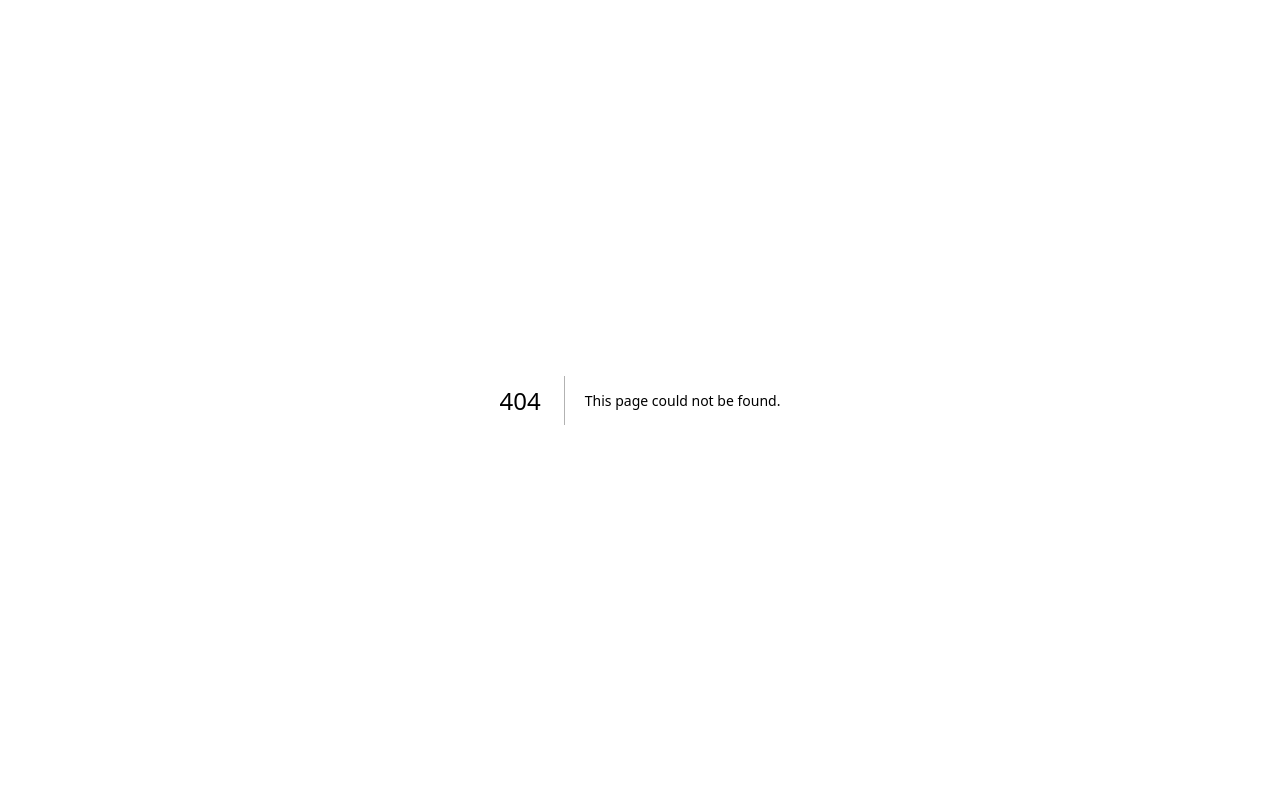
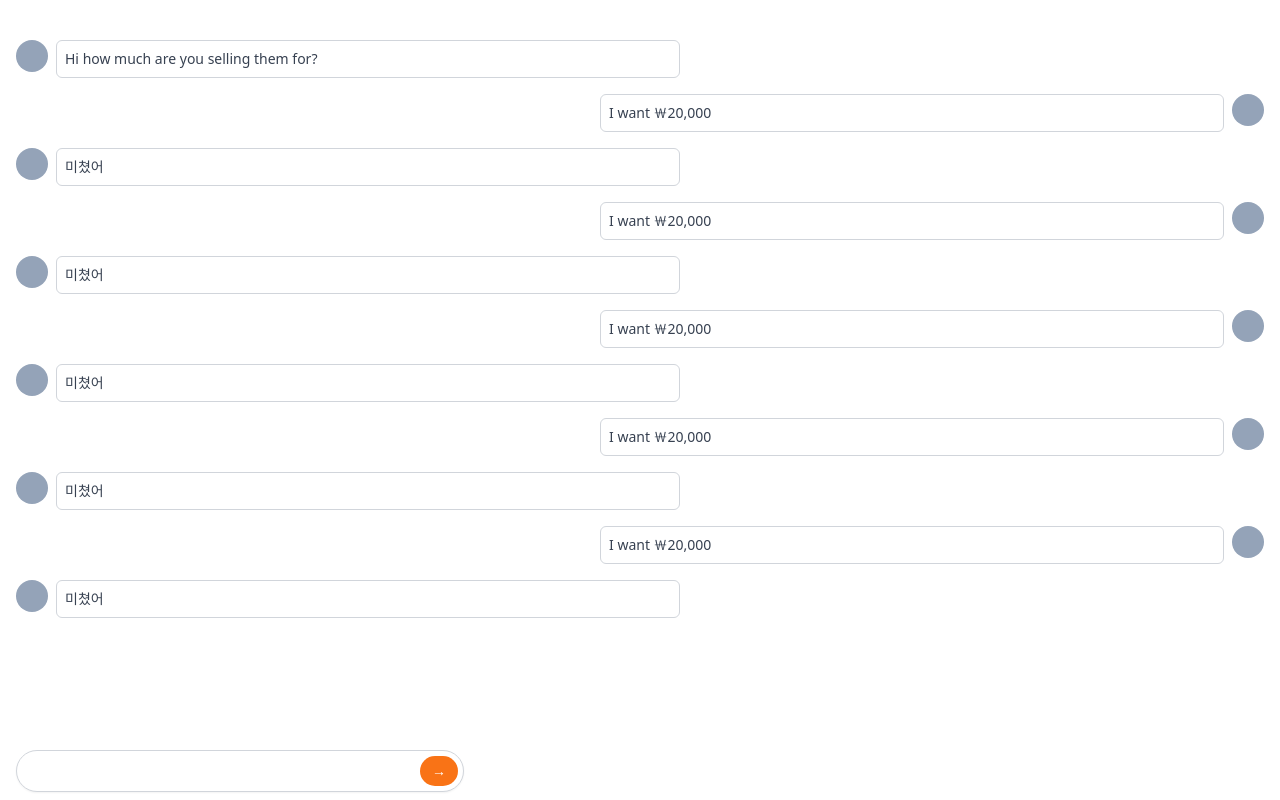
Before and after one commit to nkhyejin/carrot-market, a Next.js app: page /chats/1 in a window 1280 px wide. Before the commit this address had no page. Built offline with nearby package versions, Linux system fonts and the light colour scheme.

Commit message:
css:chat

```diff
--- /dev/null
+++ b/pages/chats/[id].tsx
@@ -0,0 +1,89 @@
+import type { NextPage } from "next";
+
+const ChatDetail: NextPage = () => {
+  return (
+    <div className="py-10 px-4 space-y-4">
+      <div className="flex items-start space-x-2">
+        <div className="w-8 h-8 rounded-full bg-slate-400" />
+        <div className="w-1/2 text-sm text-gray-700 p-2 border rounded-md border-gray-300">
+          <p>Hi how much are you selling them for?</p>
+        </div>
+      </div>
+      <div className="flex flex-row-reverse items-start space-x-2 space-x-reverse">
+        <div className="w-8 h-8 rounded-full bg-slate-400" />
+        <div className="w-1/2 text-sm text-gray-700 p-2 border rounded-md border-gray-300">
+          <p>I want ￦20,000</p>
+        </div>
+      </div>
+      <div className="flex items-start space-x-2">
+        <div className="w-8 h-8 rounded-full bg-slate-400" />
+        <div className="w-1/2 text-sm text-gray-700 p-2 border rounded-md border-gray-300">
+          <p>미쳤어</p>
+        </div>
+      </div>
+      <div className="flex flex-row-reverse items-start space-x-2 space-x-reverse">
+        <div className="w-8 h-8 rounded-full bg-slate-400" />
+        <div className="w-1/2 text-sm text-gray-700 p-2 border rounded-md border-gray-300">
+          <p>I want ￦20,000</p>
+        </div>
+      </div>
+      <div className="flex items-start space-x-2">
+        <div className="w-8 h-8 rounded-full bg-slate-400" />
+        <div className="w-1/2 text-sm text-gray-700 p-2 border rounded-md border-gray-300">
+          <p>미쳤어</p>
+        </div>
+      </div>
+      <div className="flex flex-row-reverse items-start space-x-2 space-x-reverse">
+        <div className="w-8 h-8 rounded-full bg-slate-400" />
+        <div className="w-1/2 text-sm text-gray-700 p-2 border rounded-md border-gray-300">
+          <p>I want ￦20,000</p>
+        </div>
+      </div>
+      <div className="flex items-start space-x-2">
+        <div className="w-8 h-8 rounded-full bg-slate-400" />
+        <div className="w-1/2 text-sm text-gray-700 p-2 border rounded-md border-gray-300">
+          <p>미쳤어</p>
+        </div>
+      </div>
+      <div className="flex flex-row-reverse items-start space-x-2 space-x-reverse">
+        <div className="w-8 h-8 rounded-full bg-slate-400" />
+        <div className="w-1/2 text-sm text-gray-700 p-2 border rounded-md border-gray-300">
+          <p>I want ￦20,000</p>
+        </div>
+      </div>
+      <div className="flex items-start space-x-2">
+        <div className="w-8 h-8 rounded-full bg-slate-400" />
+        <div className="w-1/2 text-sm text-gray-700 p-2 border rounded-md border-gray-300">
+          <p>미쳤어</p>
+        </div>
+      </div>
+      <div className="flex flex-row-reverse items-start space-x-2 space-x-reverse">
+        <div className="w-8 h-8 rounded-full bg-slate-400" />
+        <div className="w-1/2 text-sm text-gray-700 p-2 border rounded-md border-gray-300">
+          <p>I want ￦20,000</p>
+        </div>
+      </div>
+      <div className="flex items-start space-x-2">
+        <div className="w-8 h-8 rounded-full bg-slate-400" />
+        <div className="w-1/2 text-sm text-gray-700 p-2 border rounded-md border-gray-300">
+          <p>미쳤어</p>
+        </div>
+      </div>
+      <div className="fixed w-full mx-auto max-w-md bottom-2 inser-x-0">
+        <div className="relative flex items-center">
+          <input
+            type="text"
+            className="shadow-sm  rounded-full w-full border-gray-300 focus:ring-orange-500 focus:outline-none focus:border-orange-500 pr-12"
+          />
+          <div className="absolute inset-y-0 flex py-1.5 pr-1.5 right-0 items-center">
+            <button className=" cursor-pointer h-full flex items-center bg-orange-500 rounded-full px-3 text-sm text-white focus:ring-2 focus:ring-offset-2 focus:ring-orange-500">
+              &rarr;
+            </button>
+          </div>
+        </div>
+      </div>
+    </div>
+  );
+};
+
+export default ChatDetail;
--- /dev/null
+++ b/pages/chats/index.tsx
@@ -0,0 +1,24 @@
+import type { NextPage } from "next";
+
+const Chat: NextPage = () => {
+  return (
+    <div className="py-10 divide-y-[1px] ">
+      {[1, 2, 3, 4, 5, 6].map((_, i) => (
+        <div
+          key={i}
+          className=" px-4 cursor-pointer flex py-3 items-center space-x-3"
+        >
+          <div className="w-12 h-12 rounded-full bg-slate-300" />
+          <div>
+            <p className="text-gray-700">Steve Jebs</p>
+            <p className="text-sm font-medium text-gray-500">
+              See you tomorrow in the corner at 2pm!
+            </p>
+          </div>
+        </div>
+      ))}
+    </div>
+  );
+};
+
+export default Chat;
```
